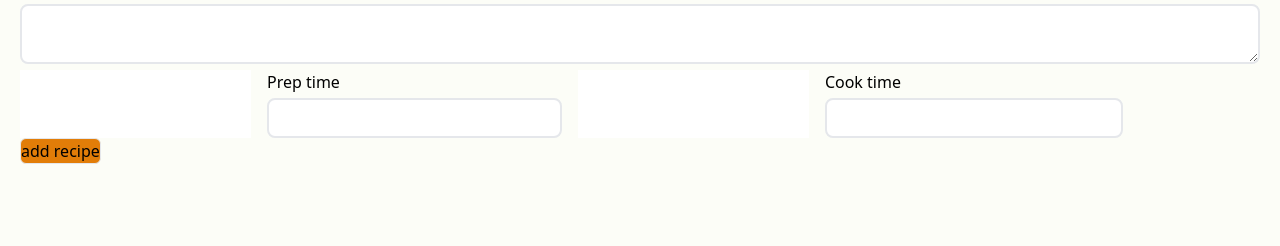
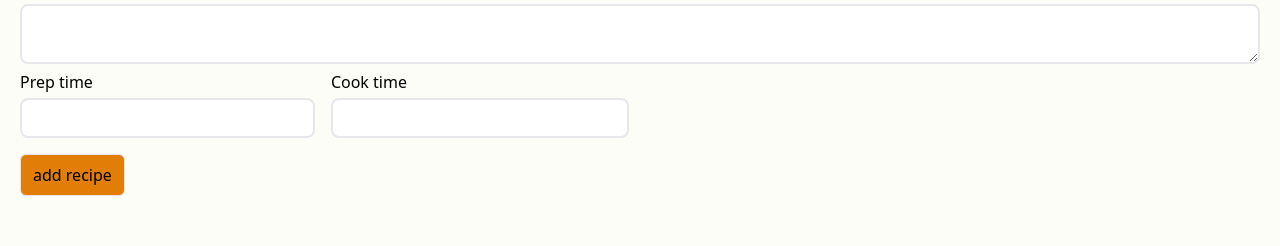
Before and after one commit to iO-Academy/2024-aug-fst-recipe-finder, a React (Vite) app: page /addrecipe in a window 1280 px wide. Shown: the part 364-610 px from the top of the page. Built offline with nearby package versions, Linux system fonts and the light colour scheme.

Commit message:
styling complete for add recipe form

```diff
--- a/src/Pages/AddRecipe/index.tsx
+++ b/src/Pages/AddRecipe/index.tsx
@@ -16,7 +16,7 @@ function AddRecipe() {
       instructions: formData.get("instructions"),
       prep_time: formData.get("prep_time"),
       cook_time: formData.get("cook_time"),
-      ingredients: [1, 2],
+      ingredients: [1, 2], //hardcoded until story4
     };
 
     try {
@@ -29,14 +29,12 @@ function AddRecipe() {
       });
 
       if (response.ok) {
-        const responseData = await response.json();
-
-
+        console.log("Successfully added recipe");
       } else {
         console.error("Error:", response.status, response.statusText);
       }
     } catch (error) {
-      console.log("error");
+      console.log("Error adding recipe");
     }
   }
   function handleSubmit(e: FormEvent<HTMLFormElement>) {
@@ -61,7 +59,7 @@ function AddRecipe() {
             name="instructions"
             id="instructions"
           />
-          <div className="flex space-x-4">
+          <div className="flex space-x-4 mb-4">
             <NumberInput title="Prep time" name="prep_time" id="preptime" />
             <NumberInput title="Cook time" name="cook_time" id="cooktime" />
           </div>
--- a/src/Utilities/NumberInput/index.tsx
+++ b/src/Utilities/NumberInput/index.tsx
@@ -13,7 +13,6 @@ interface NumberInputProps {
   }: NumberInputProps) {
     return (
       <>
-      <input type="textarea" name="" id="" />
         <label htmlFor={id}>
           {title}
           <input
--- a/src/Utilities/SubmitInput/index.tsx
+++ b/src/Utilities/SubmitInput/index.tsx
@@ -6,7 +6,7 @@ function SubmitInput({ value }: SubmitInput) {
   return (
     <input
       type="submit"
-      className="border bg-foodHubOrange rounded-md hover:cursor-pointer"
+      className="border bg-foodHubOrange rounded-md hover:cursor-pointer py-2 px-3"
       value={value}
     />
   );
```
